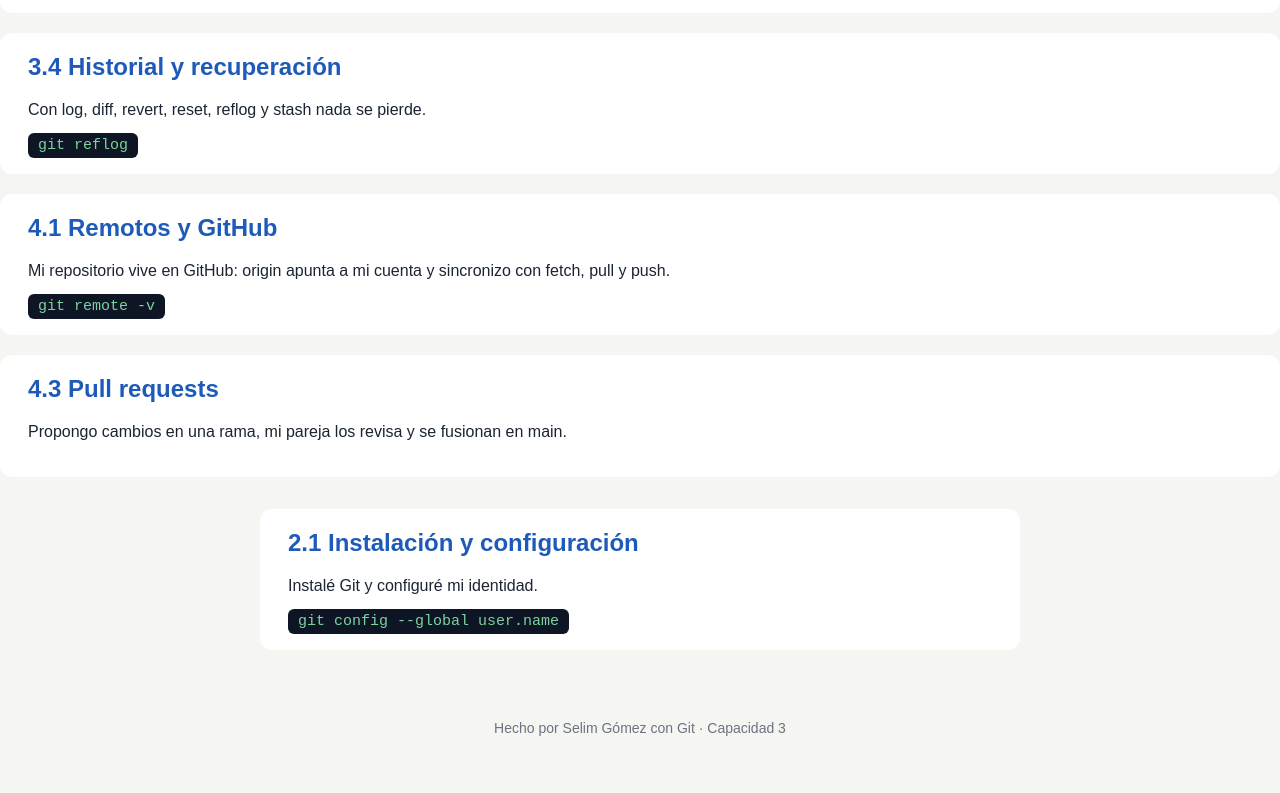
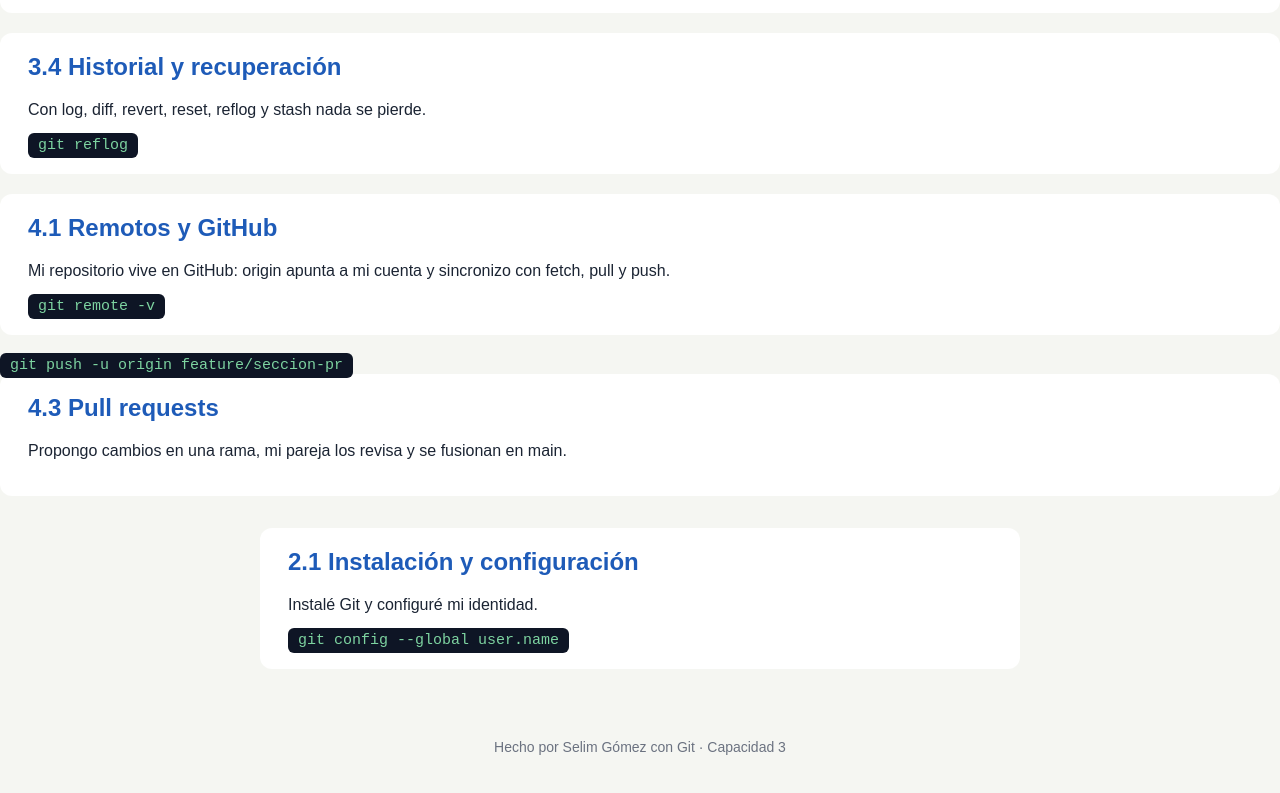
Before and after one commit to selimisaigomez-pixel/aprendiendo-git, a plain HTML site: page index.html in a window 1280 px wide. Shown: the part 1151-1944 px from the top of the page. Drawn offline with Linux system fonts and the light colour scheme.

Commit message:
Agrega comando a la sección de PR

```diff
--- a/index.html
+++ b/index.html
@@ -54,7 +54,9 @@
         <p>Mi repositorio vive en GitHub: origin apunta a mi cuenta y sincronizo con fetch, pull y push.</p>
         <code>git remote -v</code>
     </section>
+    <code>git push -u origin feature/seccion-pr</code>
     <section>
+
         <h2>4.3 Pull requests</h2>
         <p>Propongo cambios en una rama, mi pareja los revisa y se fusionan en main.</p>
     </section>
```
